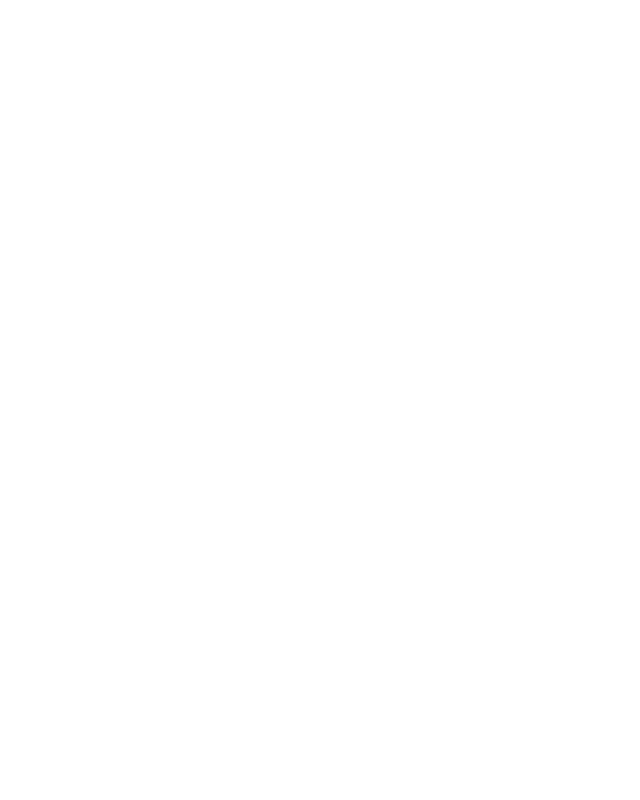
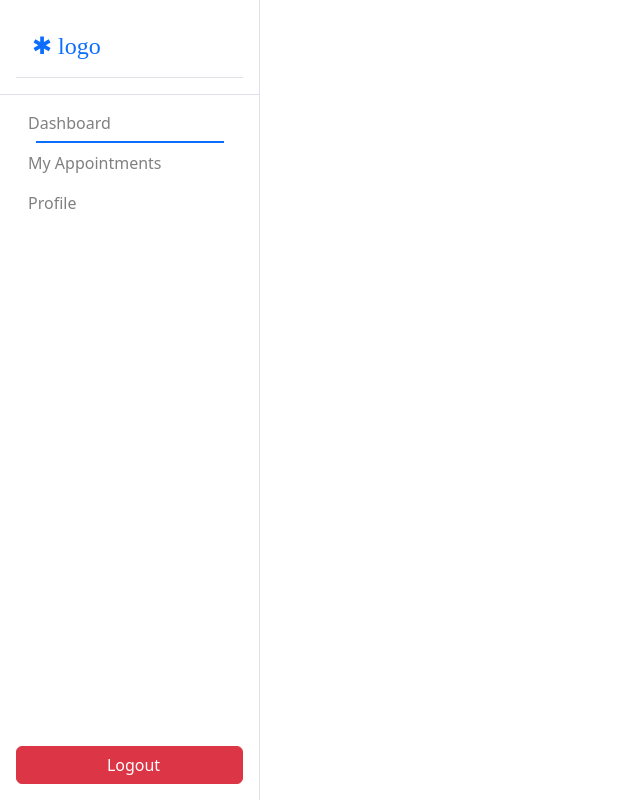
Before and after one commit to Kritikadhakal07/Dentwave, a React (Vite) app in the folder Dentwave/: page /sidebar in a window 1280 px wide. Before the commit this address had no page. Shown: the whole page, without its empty margins (0-640 px from the left). Built offline with nearby package versions, Linux system fonts and the light colour scheme.

Commit message:
doctor sidebar & profilrbar

```diff
--- a/Dentwave/package.json
+++ b/Dentwave/package.json
@@ -14,6 +14,7 @@
     "lucide-react": "^0.545.0",
     "react": "^19.1.1",
     "react-bootstrap": "^2.10.10",
+    "react-bootstrap-icons": "^1.11.6",
     "react-dom": "^19.1.1",
     "react-icons": "^5.5.0",
     "react-router-dom": "^7.9.4"
--- a/Dentwave/src/App.jsx
+++ b/Dentwave/src/App.jsx
@@ -12,6 +12,8 @@
 import AdminLayout from "./components/layouts/AdminLayout";
 import AppointmentManagement from "./components/admin/pages/AppointmentManagement";
 import DoctorManagement from "./components/admin/pages/DoctorManagement/DoctorManagement";
+import DoctorLayout from "./components/layouts/DoctorLayout";
+import DoctorSidebar from "./components/doctor/component/Doctorsidebar";
 
 function App() {
   // Manually set role for testing
@@ -45,7 +47,20 @@
           {/* Add more admin routes here */}
         </Route>
       )}
+
+       {userRole === "doctor" && (
+        <Route element={<DoctorLayout/>}>
+
+
+
+        </Route>
+      )}
+
+          <Route path="/sidebar" element={<DoctorSidebar/>} />
+
+
     </Routes>
+
   );
 }
 
--- /dev/null
+++ b/Dentwave/src/components/doctor/component/Doctorsidebar.jsx
@@ -0,0 +1,64 @@
+import React from "react";
+import { Nav, Button } from "react-bootstrap";
+/* Subtle hover / active like the screenshot */
+
+
+
+const Doctorsidebar = () => {
+  return (
+    <aside
+      className="d-flex flex-column border-end bg-white"
+      style={{ width: 260, minHeight: "100vh" }}
+    >
+      {/* Header / Logo */}
+      <div className="px-3 py-3 border-bottom">
+         <div className="p-3 border-bottom">
+        <h4 className="text-primary m-0" style={{ fontFamily: 'cursive' }}>✱ logo</h4>
+      </div>
+      </div>
+
+      {/* Nav items */}
+      <Nav className="flex-column px-2 pt-2" variant="pills">
+        <Nav.Link
+          href="#dashboard"
+          style={{background:"white",color:"gray"  }}
+          className="d-flex align-items-center gap-2 rounded-2 px-2 py-2 sidebar-link"
+          active
+        >
+          <i className="bi bi-grid-3x3-gap"></i>
+          <span>Dashboard</span>
+        </Nav.Link>
+
+        <Nav.Link
+          href="#appointments"
+          style={{color:"gray"  }}
+
+          className="d-flex align-items-center gap-2 rounded-2 px-2 py-2 sidebar-link"
+        >
+          <i className="bi bi-calendar3"></i>
+          <span>My Appointments</span>
+        </Nav.Link>
+
+        <Nav.Link
+          href="#profile"
+          style={{color:"gray"  }}
+
+          className="d-flex align-items-center gap-2 rounded-2 px-2 py-2 sidebar-link"
+        >
+          <i className="bi bi-person"></i>
+          <span>Profile</span>
+        </Nav.Link>
+      </Nav>
+
+      {/* Push logout to bottom */}
+      <div className="mt-auto p-3">
+        <Button variant="danger" className="w-100 d-flex align-items-center justify-content-center gap-2">
+          <i className="bi bi-box-arrow-right"></i>
+          Logout
+        </Button>
+      </div>
+    </aside>
+  );
+};
+
+export default Doctorsidebar;
--- /dev/null
+++ b/Dentwave/src/components/doctor/component/Profilebar.jsx
@@ -0,0 +1,37 @@
+
+import React from 'react';
+import 'bootstrap/dist/css/bootstrap.min.css';
+import {
+  Search, Bell} from 'lucide-react';
+
+// Header Component
+function Profilebar() {
+  return (
+    <nav className="navbar navbar-light bg-white border-bottom px-4 py-3" style={{ position: 'fixed', top: 0, right: 0, left: '240px', zIndex: 100 }}>
+      <div className="container-fluid">
+        <div className="d-flex align-items-center flex-grow-1">
+          <div className="position-relative" style={{ maxWidth: '400px', width: '100%' }}>
+            <Search size={18} className="position-absolute" style={{ left: '12px', top: '50%', transform: 'translateY(-50%)', color: '#6c757d' }} />
+            <input
+              type="search"
+              className="form-control ps-5"
+              placeholder="Search appointments, patients..."
+              style={{ paddingLeft: '40px' }}
+            />
+          </div>
+        </div>
+        <div className="d-flex align-items-center gap-3">
+          <button className="btn btn-link text-secondary position-relative p-0">
+            <Bell size={20} />
+            <span className="position-absolute top-0 start-100 translate-middle badge rounded-pill bg-danger" style={{ fontSize: '10px' }}>
+              3
+            </span>
+          </button>
+          <div className="rounded-circle bg-secondary" style={{ width: '36px', height: '36px', backgroundImage: 'linear-gradient(135deg, #667eea 0%, #764ba2 100%)' }}></div>
+        </div>
+      </div>
+    </nav>
+  );
+}
+
+export default Profilebar;
--- a/Dentwave/src/components/doctor/index.jsx
+++ /dev/null
@@ -1 +0,0 @@
-dfv
--- /dev/null
+++ b/Dentwave/src/components/layouts/DoctorLayout.jsx
@@ -0,0 +1,19 @@
+
+import { Outlet } from "react-router-dom";
+import Doctorsidebar from "../doctor/component/Doctorsidebar";
+import Profilebar from "../doctor/component/Profilebar";
+
+const DoctorLayout = () => {
+  return (
+    <div style={{ display: "flex" }}>
+     <Doctorsidebar/>
+      <div style={{ flex: 1 }}>
+       <Profilebar/>
+        <Outlet />
+
+      </div>
+    </div>
+  );
+};
+
+export default DoctorLayout;
```
Also changed, not shown: Dentwave/src/components/doctor/pages/DoctorDashboard.jsx (added), 1 other file (tests, documents, lock files or other folders).
